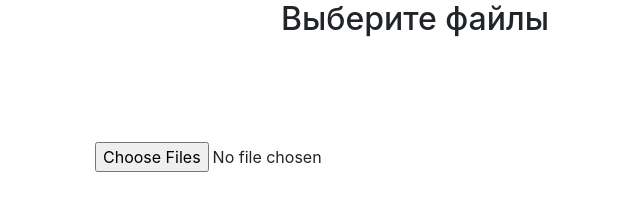
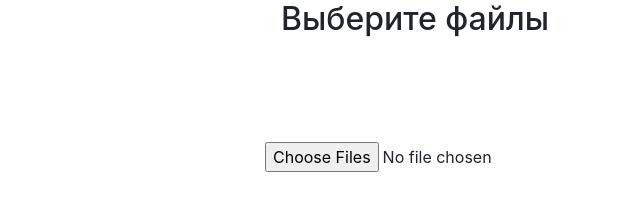
Before and after one commit to Boomerangz/boomerangz.github.io, a plain HTML site: page index.html in a window 1280 px wide. Shown: the whole page, without its empty margins (225-865 px from the left). Drawn offline with nearby package versions, Linux system fonts and the light colour scheme.

```diff
--- a/index.html
+++ b/index.html
@@ -26,7 +26,7 @@
     <br />
     <br />
     <div class="form-group" style="text-align: center">
-      <input type="file" class="form-control-file"   style="text-align: center" id="files" name="files[]" multiple />
+      <input type="file" class="form-control-file"   style="text-align: center;    margin: 0 auto; width: 300px;" id="files" name="files[]" multiple />
     </div>
     <div style="display: none" id="buttonsdiv">
       <button id="convertbutton" class="btn btn-primary" onclick="handleFileSelect">Конвертировать</button>
```
